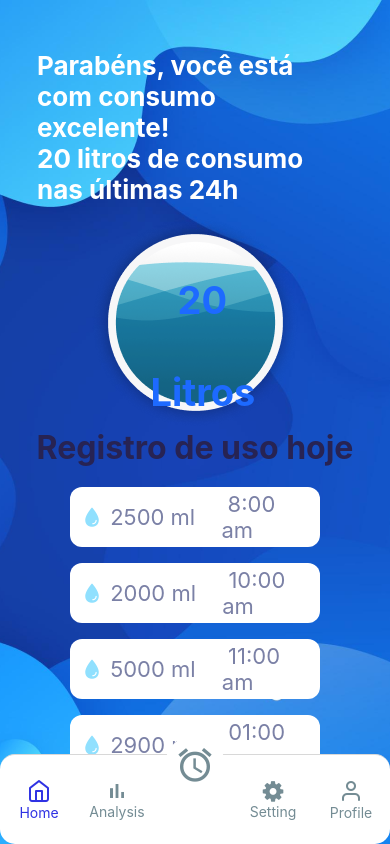
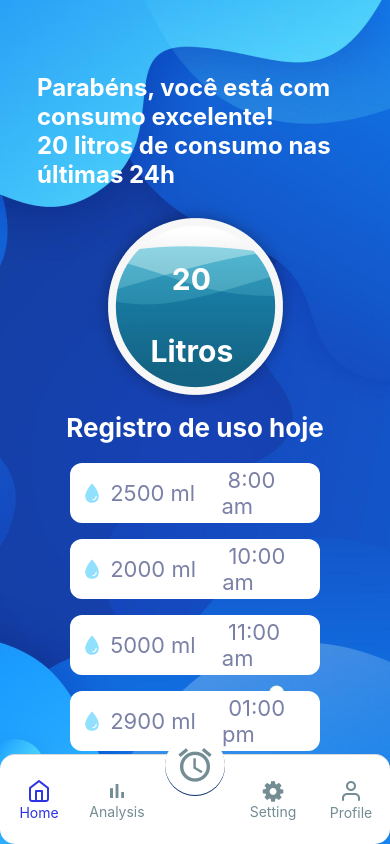
Before and after one commit to adsontec/Hackathon, a React Native app: screen /Home in a window 390 px wide. Built offline with nearby package versions, Linux system fonts and the light colour scheme.

Commit message:
Home - ajuste de cores

```diff
--- a/App.tsx
+++ b/App.tsx
@@ -40,7 +40,7 @@ export default function App() {
           </View>
           ) }} />
         <Tab.Screen name="Alarm" component={Alarm} options={{ headerShown: false, tabBarIcon: ({ focused }) => (
-          <View style={{top: -20, position: 'absolute', backgroundColor: '#fff', borderRadius: 30, padding: 10, elevation: 5 }}>
+          <View style={{top: -20, position: 'absolute', backgroundColor: '#fff', borderRadius: 30, padding: 10, elevation: 5, shadowColor: '#062f6d', shadowOpacity: 1.0, shadowOffset: { width: 0, height: 1 } }}>
             <MaterialIcons style={{color: focused ? '#2f32e3' : '#748c94'}} name="access-alarms" size={40} />
           </View>
           ) }} />
--- a/src/screens/Home/styles.ts
+++ b/src/screens/Home/styles.ts
@@ -14,7 +14,7 @@ export const ViewPrincipal = styled.View`
 `;
 
 export const TextPrincipal = styled.Text`
-    font-size: 26px;
+    font-size: 24px;
     font-weight: bold;
     padding: 12px;
     color: #FFF;
@@ -23,15 +23,15 @@ export const TextPrincipal = styled.Text`
 export const TextSegundario = styled.Text`
   position: absolute;
   padding: 60px;
-  font-Size: 38px;
+  font-Size: 30px;
   font-Weight: bold;
-  color: #1D6AFF;
+  color: #fff;
 `;
 
 export const TextR = styled.Text`
-  font-Size: 32px;
+  font-Size: 26px;
   font-Weight: bold;
-  color: #272353;
+  color: #fff;
 `;
 
 export const ScrollR = styled.ScrollView`
```
